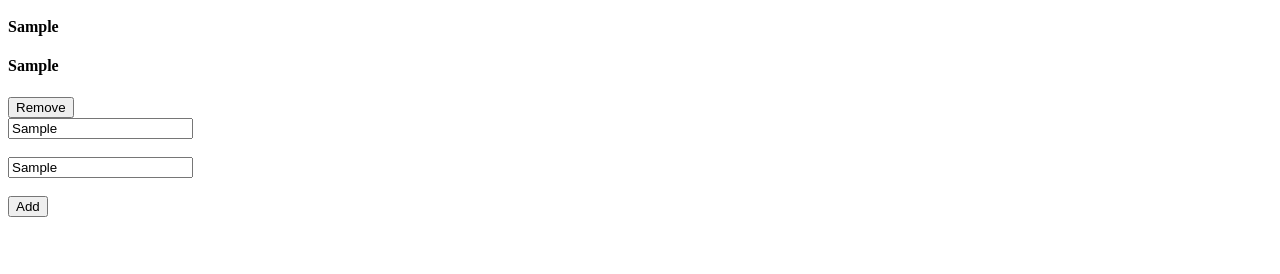
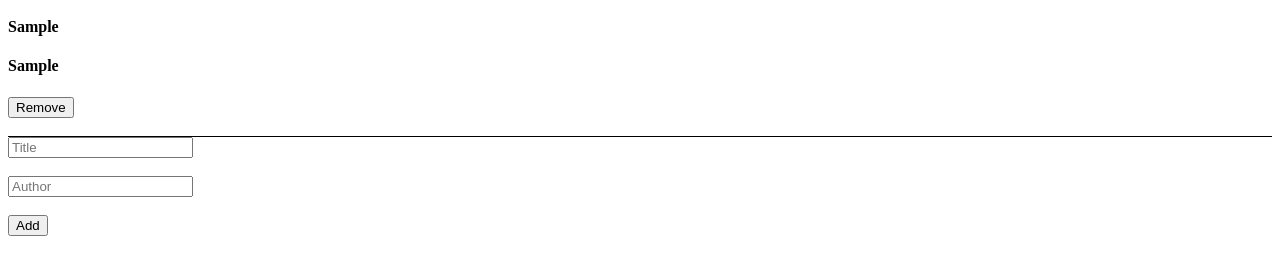
Before and after one commit to Moathal/Awesome-books, a website: page index.html in a window 1280 px wide. Both pictures are taken after typing "Sample", "Sample" into the empty fields and a click on the button "Add". Shown: the part 50-324 px from the top of the page. Drawn offline with Linux system fonts and the light colour scheme.

Commit message:
Add simple CSS file-mAdd web hint folder in gitignore-mFix JS linter error

```diff
--- a/index.html
+++ b/index.html
@@ -4,6 +4,7 @@
     <meta charset="UTF-8">
     <meta http-equiv="X-UA-Compatible" content="IE=edge">
     <meta name="viewport" content="width=device-width, initial-scale=1.0">
+    <link rel="stylesheet" href="style.css">
     <script src="index.js" defer></script>
     <title>AWESOME BOOKS</title>
 </head>
@@ -16,10 +17,10 @@
     <section class="add-book">
         <form action="submit">
             <label for="book"></label>
-            <input placeholder="Title" id="book" class="book-name" type="text"><br> <br>
+            <input placeholder="Title" id="book" class="book-name" type="text" required><br> <br>
             <label  for="author"></label>
-            <input placeholder="Author" id="author"  name="Author" class="book-author" type="text"><br> <br>
-            <button id="add-book" type="button">Add</button>
+            <input placeholder="Author" id="author"  name="Author" class="book-author" type="text" required><br> <br>
+            <button id="add-book" type="reset">Add</button>
         </form>
     </section>
 </body>
--- a/index.js
+++ b/index.js
@@ -10,9 +10,10 @@ function resetBooksList() {
   booksList.innerHTML = '';
   for (let i = 0; i < books.length; i += 1) {
     const book = document.createElement('div');
+    book.classList.add('book');
     book.innerHTML = `<h4>${books[i].book}</h4>
         <h4>${books[i].author}</h4>
-        <button id=${i} class="rem-btn" >Remove</button>`;
+        <button id=${i} class="rem-btn" >Remove</button><br> <br>`;
     booksList.appendChild(book);
   }
 }
@@ -20,7 +21,7 @@ resetBooksList();
 
 function deleteBook(buttonid) {
   books.splice(buttonid, 1);
-  window.localStorage.setItem('books', JSON.stringify(books))
+  window.localStorage.setItem('books', JSON.stringify(books));
   resetBooksList();
 }
 
@@ -35,6 +36,6 @@ addBook.addEventListener('click', () => {
   book.book = newBook.value;
   book.author = newAuthor.value;
   books.push(book);
-  window.localStorage.setItem('books', JSON.stringify(books))
+  window.localStorage.setItem('books', JSON.stringify(books));
   resetBooksList();
 });
--- /dev/null
+++ b/style.css
@@ -0,0 +1,5 @@
+.book {
+    border-bottom-width: 1px;
+    border-bottom-style: solid;
+    border-bottom-color: black;
+}
```
Also changed, not shown: 1 other file.
